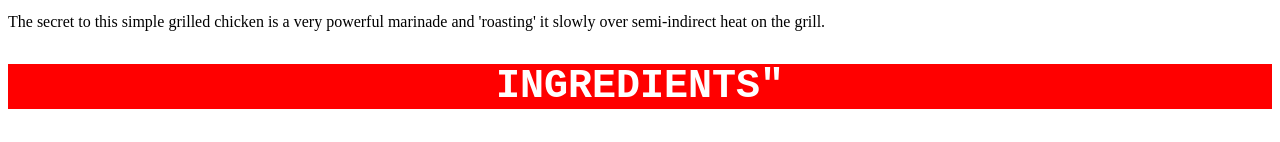
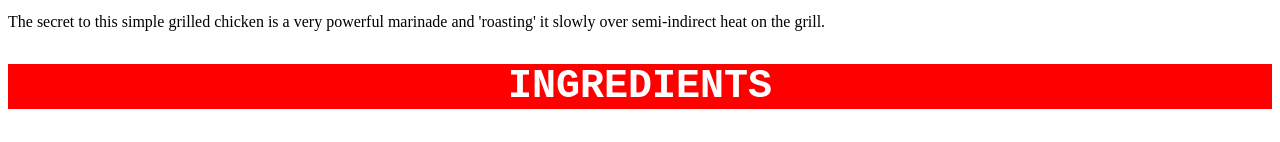
Before and after one commit to reyzmerly/odin-recipes, a plain HTML site: page recipes/grilledchicken.html in a window 1280 px wide. Shown: the part 477-619 px from the top of the page. Drawn offline with Linux system fonts and the light colour scheme.

Commit message:
html recipes

```diff
--- a/recipes/grilledchicken.html
+++ b/recipes/grilledchicken.html
@@ -7,7 +7,7 @@
     The secret to this simple grilled chicken is a very powerful
      marinade and 'roasting' it slowly over semi-indirect heat on the grill.
  </P>
- <h2 class="head">INGREDIENTS"</h2>
+ <h2 class="head">INGREDIENTS</h2>
  <ul>
     <li>6 cloves garlic (or more to taste), crushed or very finely minced</li>
     <li>2 tablespoons dried oregano</li>
@@ -18,7 +18,7 @@
     <li>6 chicken leg quarters</li>
     <li>1 lemon, cut into wedges</li>
   </ul>
-  <h3 class="head">STEPS </h3>
+  <h3 class="head">STEPS</h3>
   <ol>
     <li>Whisk garlic, oregano, red pepper flakes, black pepper, lemon juice, olive oil, <br> nd vinegar together in a large bowl.</li>
     <li>Make 2 slashes on the skin side down to the bone in the thigh section and 1 in the leg section of each leg quarter. This will help infuse pieces with marinade and allow faster cooking on the grill.
```
